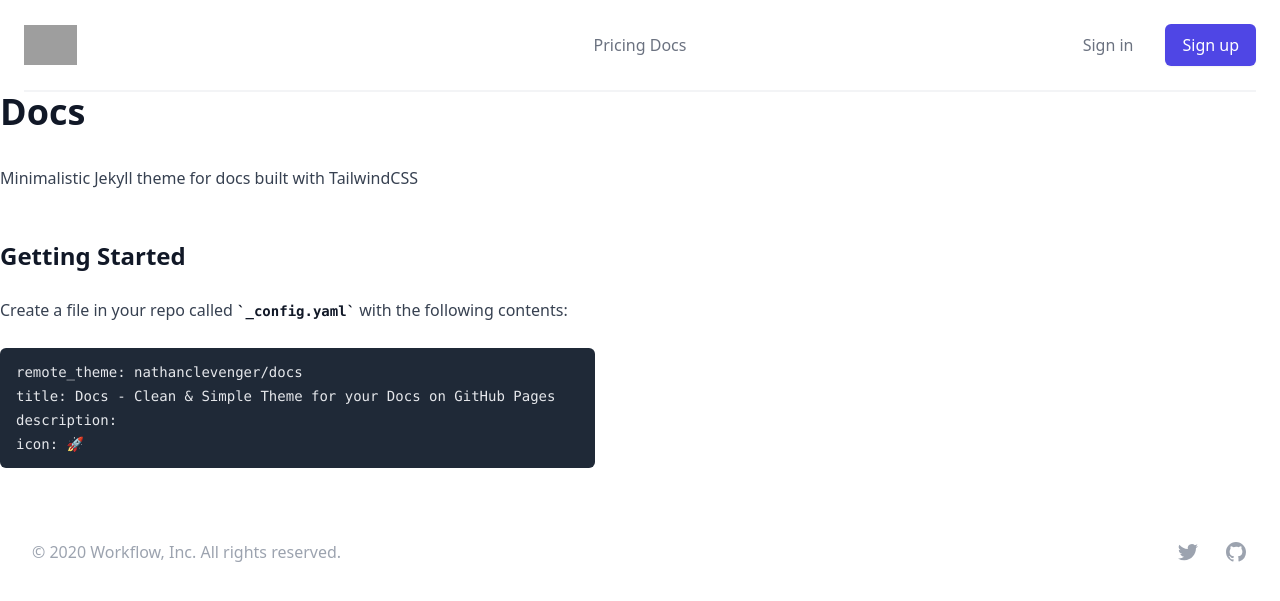
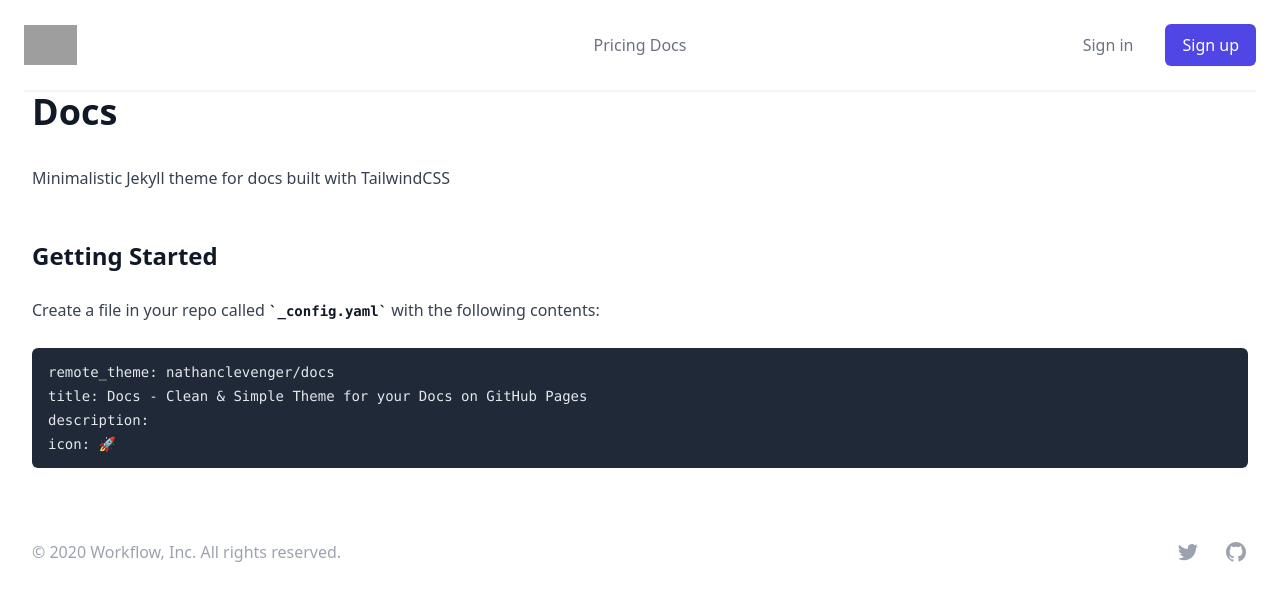
Before and after one commit to nathanclevenger/docs, a Jekyll site: the page built from README.md, in a window 1280 px wide. Shown: the top 601 px of the page. Built offline with Jekyll 4.4.1, drawn with Linux system fonts in a browser that asks for light colours; nearby versions of some CDN libraries; our own code applies the rules of GitHub Pages for plain Markdown files; grey boxes are pictures that could not be loaded.

Commit message:
Update default.html

```diff
--- a/_layouts/default.html
+++ b/_layouts/default.html
@@ -38,9 +38,10 @@
   </div>
 </div>
 
-  <div class="prose">
+  <div class="prose mx-auto max-w-md px-4 sm:max-w-3xl sm:px-6 lg:px-8 lg:max-w-7xl">
     {{ content }}
   </div>
+
   <!-- This example requires Tailwind CSS v2.0+ -->
 <footer class="bg-white">
   <div class="max-w-7xl mx-auto py-12 px-4 sm:px-6 md:flex md:items-center md:justify-between lg:px-8">
```
